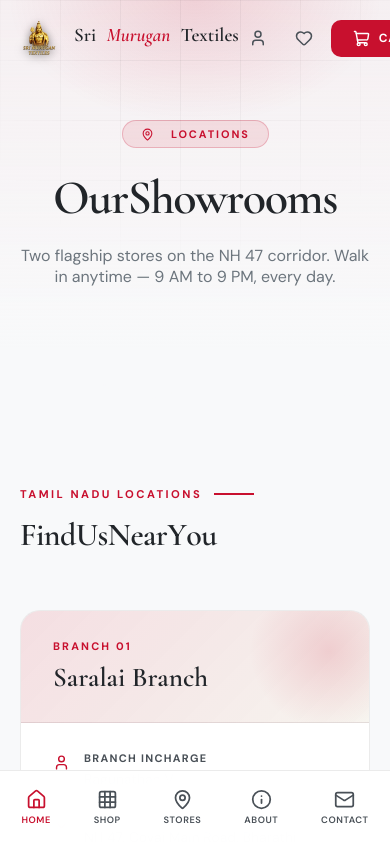
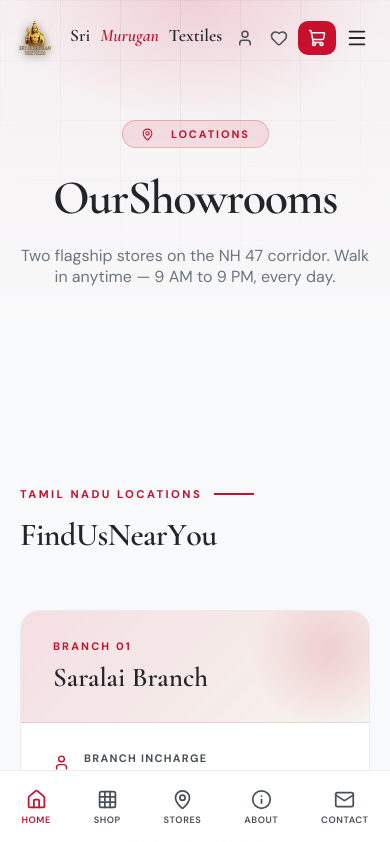
Before and after one commit to sanjithchandrasekar/Sri_Murugan_Textiles, a React (Vite) app: page /stores in a window 390 px wide. Shown: the top 842 px of the page. Built offline with nearby package versions, Linux system fonts and the light colour scheme.

Commit message:
Optimize responsive design for mobile and tablet devices

```diff
--- a/src/pages/Stores.jsx
+++ b/src/pages/Stores.jsx
@@ -31,7 +31,7 @@
           <div className="sec-ey">Map & Directions <span className="sec-ey-line"/></div>
           <h2 className="sec-h2">Get Here Easily</h2>
         </div>
-        <div style={{ display:"grid", gridTemplateColumns:"1fr 1fr", gap:20 }}>
+        <div className="stores-map-grid">
           {STORES.map((s,i) => (
             <div key={s.n} className={`reveal-${i===0?"l":"r"}`} style={{ background:"var(--b3)", border:"1px solid var(--glass-b)", borderRadius:18, overflow:"hidden", transition:"transform .5s var(--ease-out),box-shadow .5s" }}
               onMouseEnter={e => { e.currentTarget.style.transform="perspective(800px) rotateX(-4deg) rotateY(3deg) translateZ(16px)"; e.currentTarget.style.boxShadow="0 28px 60px rgba(0,0,0,.4)"; }}
--- a/src/styles/main.css
+++ b/src/styles/main.css
@@ -22,14 +22,14 @@
 .R::-webkit-scrollbar-thumb{background:var(--red);border-radius:10px;}
 
 /* ══ PRELOADER ══ */
-.pre{position:fixed;inset:0;z-index:9999;background:var(--black);display:flex;flex-direction:column;align-items:center;justify-content:center;gap:28px;transition:opacity .8s var(--ease-in),transform .9s var(--ease-in);will-change:opacity,transform;}
+.pre{position:fixed;inset:0;z-index:9999;background:#060606;display:flex;flex-direction:column;align-items:center;justify-content:center;gap:28px;transition:opacity .8s var(--ease-in),transform .9s var(--ease-in);will-change:opacity,transform;}
 .pre.gone{opacity:0;transform:perspective(600px) translateZ(-120px);pointer-events:none;}
-.pre-logo{width:220px;height:auto;animation:preReveal 1s var(--ease-out) both;margin-bottom:-16px;object-fit:contain;will-change:opacity,transform;}
-.pre-brand{font-family:'Cormorant Garamond',serif;font-size:clamp(2.4rem,5vw,4.2rem);font-weight:600;animation:preReveal 1s var(--ease-out) both;will-change:opacity,transform;}
+.pre-logo{width:220px;height:auto;animation:preReveal 1s var(--ease-out) both;margin-bottom:-16px;object-fit:contain;will-change:opacity,transform;filter:drop-shadow(0 0 10px rgba(0,0,0,0.5));}
+.pre-brand{font-family:'Cormorant Garamond',serif;font-size:clamp(2.4rem,5vw,4.2rem);font-weight:600;color:#fcfbf9;animation:preReveal 1s var(--ease-out) both;will-change:opacity,transform;}
 .pre-brand em{color:var(--red);font-style:italic;}
-.pre-bar-wrap{width:240px;height:2px;background:var(--glass-b);border-radius:100px;overflow:hidden;animation:preReveal 1s .3s var(--ease-out) both;will-change:opacity,transform;}
+.pre-bar-wrap{width:240px;height:2px;background:rgba(255,255,255,0.1);border-radius:100px;overflow:hidden;animation:preReveal 1s .3s var(--ease-out) both;will-change:opacity,transform;}
 .pre-bar{width:100%;height:100%;background:linear-gradient(90deg,var(--red),var(--gold));transform-origin:left;animation:preLoad 2.1s var(--ease-out) forwards;will-change:transform;}
-.pre-txt{font-size:.7rem;letter-spacing:.24em;text-transform:uppercase;color:var(--gray);animation:preReveal 1s .5s var(--ease-out) both;will-change:opacity,transform;}
+.pre-txt{font-size:.7rem;letter-spacing:.24em;text-transform:uppercase;color:#888888;animation:preReveal 1s .5s var(--ease-out) both;will-change:opacity,transform;}
 @keyframes preLoad{from{transform:scaleX(0)}to{transform:scaleX(1)}}
 @keyframes preReveal{from{opacity:0;transform:translateY(16px)}to{opacity:1;transform:none}}
 
@@ -235,6 +235,7 @@
 
 /* ══ 3D STORE CARDS ══ */
 .stores-grid{display:grid;grid-template-columns:1fr 1fr;gap:20px;}
+.stores-map-grid{display:grid;grid-template-columns:1fr 1fr;gap:20px;}
 .sc{background:var(--b2);border:1px solid var(--glass-b);border-radius:20px;overflow:hidden;transition:transform .5s var(--ease-out),box-shadow .5s,border-color .35s;}
 .sc:hover{transform:perspective(900px) translateY(-8px) translateZ(18px) rotateX(-2deg);box-shadow:0 32px 80px rgba(0,0,0,.08),0 0 0 1px rgba(200,16,46,.2),-4px 6px 0 rgba(200,16,46,.14),8px 10px 0 rgba(0,0,0,.08);}
 .sc-head{background:linear-gradient(135deg,rgba(200,16,46,.12) 0%,rgba(201,168,76,.06) 100%),rgba(0,0,0,.02);border-bottom:1px solid var(--glass-b);padding:28px 32px;position:relative;overflow:hidden;}
@@ -426,6 +427,7 @@
   .page-hero { padding: 120px 20px 60px; }
   .features { grid-template-columns:1fr 1fr; }
   .stores-grid { grid-template-columns:1fr; }
+  .stores-map-grid { grid-template-columns:1fr; }
   .wa-band { flex-direction:column; text-align:center; padding:40px 32px; }
   .mob-nav { display:block; }
   .float-wa { bottom: 100px; }
@@ -440,6 +442,14 @@
 }
 
 @media(max-width:540px) {
+  .nav { padding: 0 16px; }
+  .nav-logo-main { font-size: 1.1rem; }
+  .nav-actions { gap: 4px; }
+  .ic-btn { padding: 6px; }
+  .cart-pill { font-size: 0; padding: 8px 10px; gap: 0; }
+  .cart-pill svg { margin: 0; width: 18px; height: 18px; }
+  .cart-badge { font-size: 0.6rem; min-width: 16px; height: 16px; top: -6px; right: -6px; }
+
   .hero-cards-row { grid-template-columns:1fr; }
   .features { grid-template-columns:1fr; }
   .products-grid { grid-template-columns:1fr; }
```
